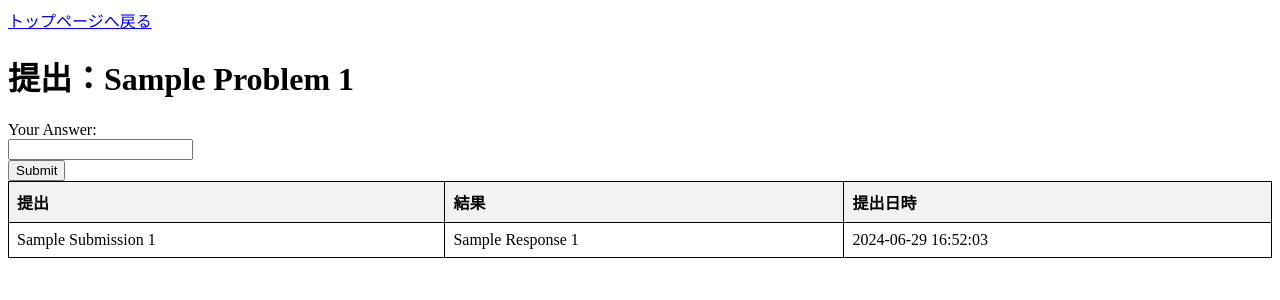
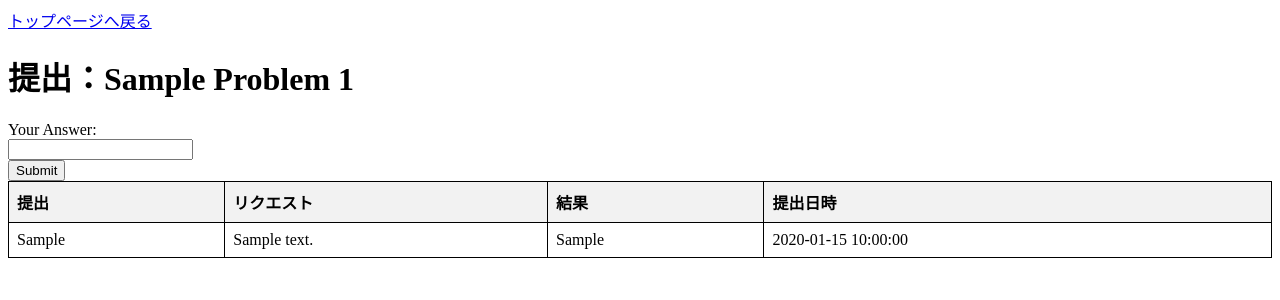
Before and after one commit to Yuki326/icfp-dashboard, a Flask app: page /problem_detail/1 in a window 1280 px wide. Shown: the top 300 px of the page. Run offline with Flask 3, Linux system fonts and the light colour scheme; the visitor is signed in with stand-in values (Sample User, id 1); data comes from the database, SQL or seed files in the repository; tables that the repository leaves empty hold one stand-in row (values such as "Sample post"); data that the repository does not hold is empty; some libraries are stand-ins or nearby versions.

Commit message:
提出の平文と暗号文どっちも記録するようにした

```diff
--- a/app/app.py
+++ b/app/app.py
@@ -31,7 +31,7 @@ def home():
 def login():
     if request.method == 'POST':
         password = request.form['password']
-        if password == os.environ.get('SITE_PASSWORD'):
+        if password == 'hicoder':
             flash('Logged in successfully.')
             session['logged_in'] = True
             return redirect(url_for('home'))
@@ -73,13 +73,12 @@ def problem_detail(problem_id):
             'Content-Type': 'text/plain'
         }
         data = f"solve {problem_title} {user_input}"
-        data = encode_text(data)
 
-        response = requests.post(url, headers=headers, data=data)
+        response = requests.post(url, headers=headers, data=encode_text(data))
         # 提出と結果を保存
         cur = mysql.connection.cursor()
-        cur.execute("INSERT INTO submissions (problem_id, user_input, result) VALUES (%s, %s, %s)",
-                    (problem_id, data, response.text))
+        cur.execute("INSERT INTO submissions (problem_id, user_input,request_text, result) VALUES (%s, %s, %s,%s)",
+                    (problem_id, data, encode_text(data), response.text))
         mysql.connection.commit()
         return redirect(url_for('problem_detail', problem_id=problem_id))
 
--- a/app/models.py
+++ b/app/models.py
@@ -8,5 +8,6 @@ class Submission(db.Model):
     id = db.Column(db.Integer, primary_key=True)
     problem_id = db.Column(db.Integer, db.ForeignKey('problem.id'), nullable=False)
     user_input = db.Column(db.Text, nullable=False)
+    request_text = db.Column(db.Text, nullable=False)
     result = db.Column(db.Text, nullable=False)
     submission_time = db.Column(db.DateTime, server_default=db.func.now())
--- a/app/templates/problem_detail.html
+++ b/app/templates/problem_detail.html
@@ -30,12 +30,14 @@
     <table>
         <tr>
             <th>提出</th>
+            <th>リクエスト</th>
             <th>結果</th>
             <th>提出日時</th>
         </tr>
         {% for submission in submissions %}
             <tr>
                 <td>{{ submission.user_input }}</td>
+                <td>{{ submission.request_text }} </td>
                 <td>{{ submission.result }}</td>
                 <td>{{ submission.created_at }}</td>
             </tr>
--- a/db/init.sql
+++ b/db/init.sql
@@ -13,6 +13,7 @@ CREATE TABLE IF NOT EXISTS submissions (
     id INT AUTO_INCREMENT PRIMARY KEY,
     problem_id INT,
     user_input TEXT,
+    request_text TEXT,
     result TEXT,
     submission_time DATETIME DEFAULT CURRENT_TIMESTAMP,
     created_at DATETIME DEFAULT CURRENT_TIMESTAMP,
@@ -28,4 +29,4 @@ CREATE TABLE IF NOT EXISTS answers (
 );
 
 INSERT INTO problems (title) VALUES ('Sample Problem 1');
-INSERT INTO submissions (problem_id,user_input , result) VALUES (1, 'Sample Submission 1', 'Sample Response 1');
+-- INSERT INTO submissions (problem_id, user_input ,request_text, result) VALUES (1, 'Sample Submission 1','sample' 'Sample Response 1');
```
